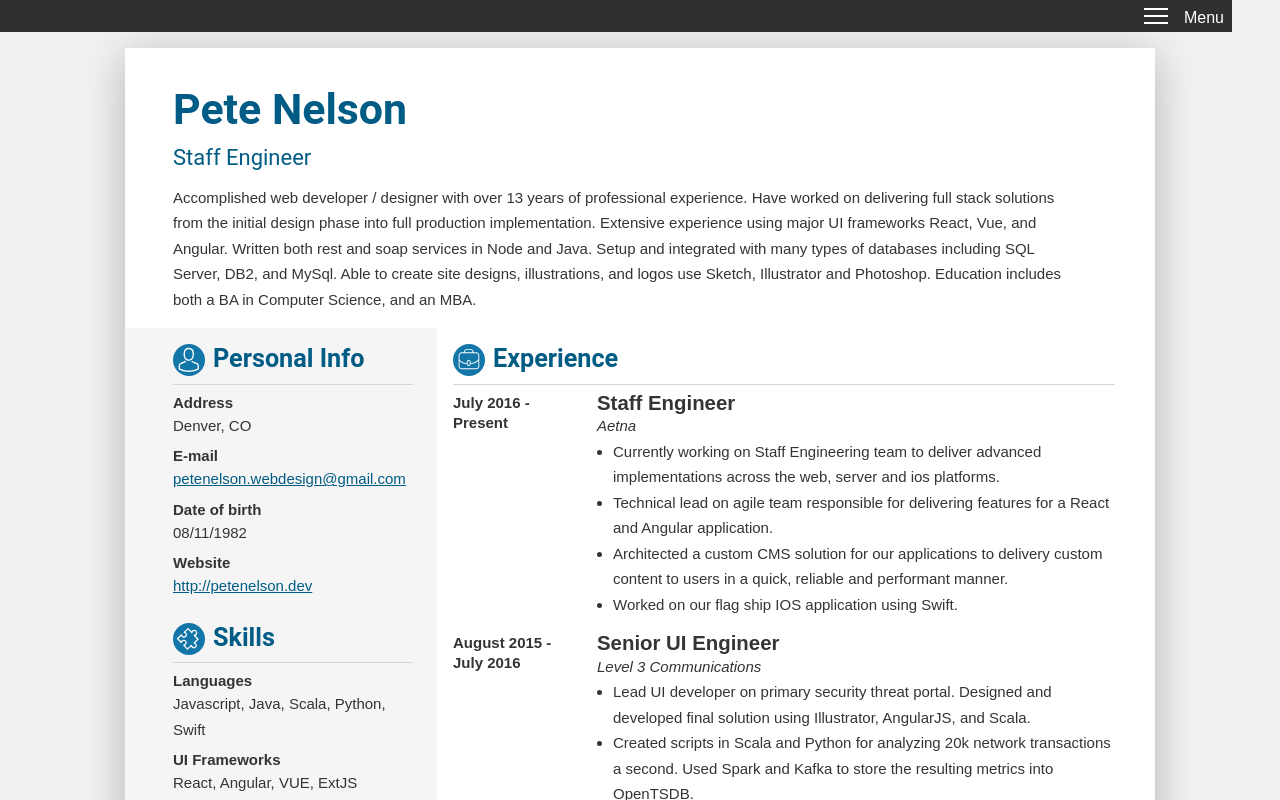
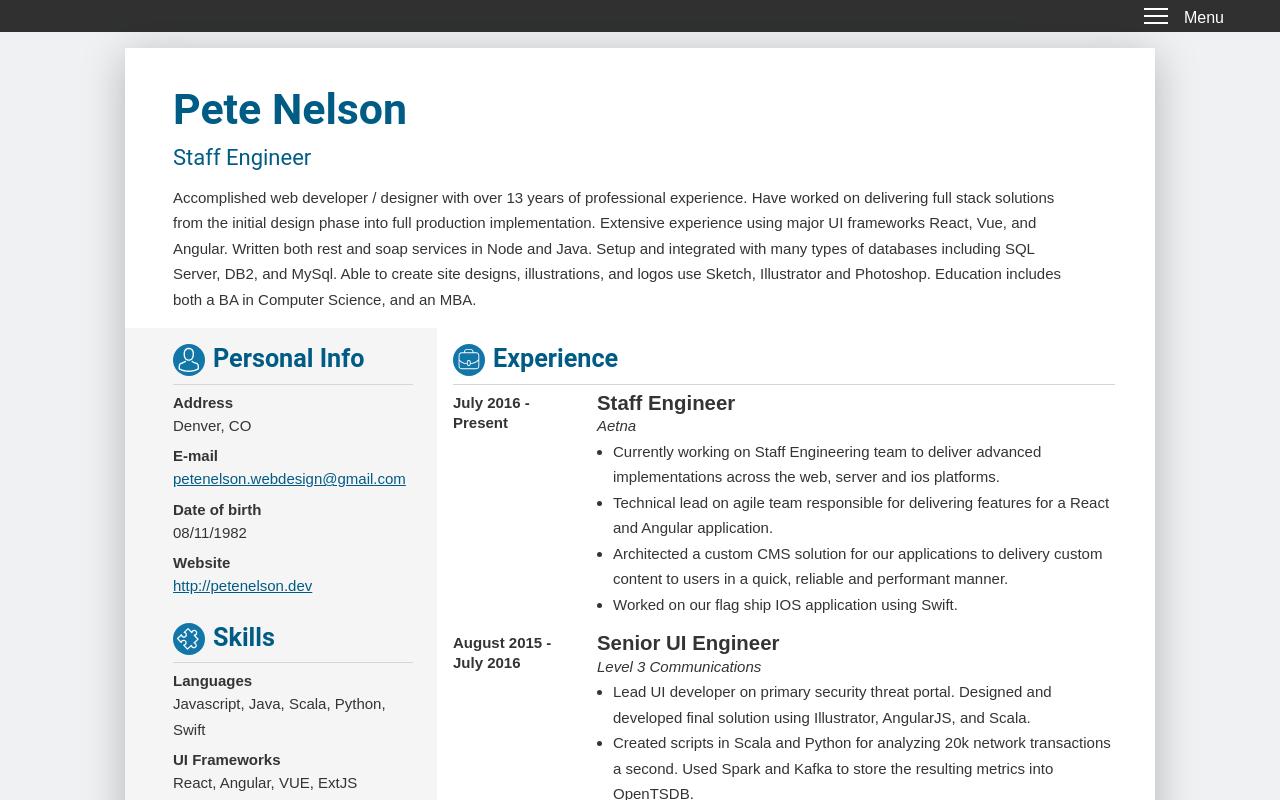
Before and after one commit to pbn04001/pete-nelson-web, a Vue app: page /resume in a window 1280 px wide. Shown: the top 800 px of the page. Built offline with nearby package versions, Linux system fonts and the light colour scheme.

Commit message:
Fix back bar on menu

```diff
--- a/src/components/navBar.scss
+++ b/src/components/navBar.scss
@@ -127,13 +127,13 @@ $bar-spacing: 7px;
 @media (min-width: $breakpoint-sm) {
   .nav-bar {
     top: 0;
-    right: 3rem;
     justify-content: flex-end;
     height: $spacing-unit-x4;
 
     &__menu {
       @include font-epsilon;
       width: 5rem;
+      right: 3rem;
     }
 
     &__menu-body {
```
